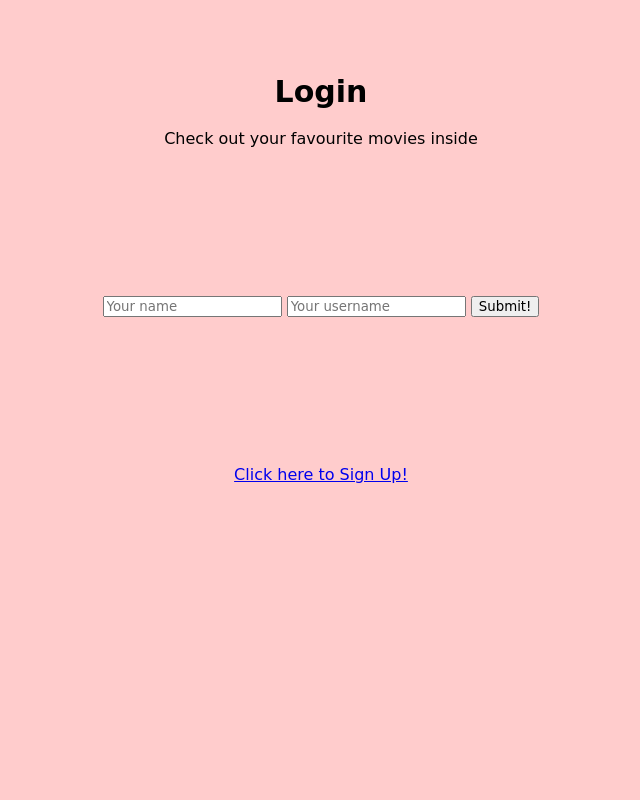
After one commit to csc4350-sp22/milestone2-vsrikakulapu1, a Flask app: page /loginPage in a window 1280 px wide. The commit adds this page. Shown: the whole page, without its empty margins (319-959 px from the left). Run offline with Flask 2, Linux system fonts and the light colour scheme.

Commit message:
first commit with all files

```diff
--- a/app.py
+++ b/app.py
@@ -1,25 +1,156 @@
-''' This file generates a movie application'''
+""" This file generates a movie application"""
+# pylint: disable=too-few-public-methods
+# pylint: disable=too-many-locals
+# pylint: disable=no-member
 import os
 import random
+import json
 from dotenv import find_dotenv, load_dotenv
 import flask
 import requests
+from flask_login import LoginManager, UserMixin
+from flask_login import login_user, login_required, logout_user
+from flask_sqlalchemy import SQLAlchemy
+from flask import session
 
-#load_dotenv(find_dotenv())
+load_dotenv(find_dotenv())
 
 app = flask.Flask(__name__)
 
-@app.route('/')
+app.config["SECRET_KEY"] = "a safe and secure secret key is used here"
+# Point SQLAlchemy to your Heroku database
+app.config["SQLALCHEMY_DATABASE_URI"] = os.getenv("UP_DATABASE_URL")
+# Gets rid of a warning
+app.config["SQLALCHEMY_TRACK_MODIFICATIONS"] = False
+
+db = SQLAlchemy(app)
+
+login_manager = LoginManager(app)
+login_manager.login_view = "app.login"
+login_manager.init_app(app)
+
+
+@login_manager.user_loader
+def load_user(user_id):
+    """This function is used to load user"""
+    # since the user_id is just the primary key of our user table, use it in the query for the user
+    return User.query.get(int(user_id))
+
+
+class User(db.Model, UserMixin):
+    """This class is used to create User database"""
+
+    __tablename__ = "users"
+    id = db.Column(db.Integer(), primary_key=True)
+    name = db.Column(db.String(100))
+    username = db.Column(db.String(50), nullable=False, unique=True)
+
+
+class Reviews(db.Model):
+    """This class is used to create Reviews database"""
+
+    __tablename__ = "reviews"
+    id = db.Column(db.Integer(), primary_key=True, autoincrement=True)
+    username = db.Column(db.String(50), nullable=False, unique=False)
+    rating = db.Column(db.Integer())
+    review = db.Column(db.String(300))
+    movie_id = db.Column(db.Integer())
+
+
+db.create_all()
+
+
+@app.route("/")
+def start():
+    """This function is called on landing page to sign up"""
+    value = 0
+    page = 0
+    if "page" in session:
+        page = session["page"]
+    if "user_exists" in session:
+        if session["user_exists"]:
+            value = 1
+    return flask.render_template("sign.html", value=value, page=page)
+
+
+@app.route("/signUpPage", methods=["GET", "POST"])
+def sign():
+    """This function is called on signUpPage to store the form data"""
+    # code to validate and add user to database goes here
+    name = flask.request.form.get("name")
+    username = flask.request.form.get("username")
+    # if this returns a user, then the username already exists in database
+    user = User.query.filter_by(username=username).first()
+
+    if user:
+        # if a user is found, we want to redirect back to signup page so user can try again
+        session["user_exists"] = True
+        session["page"] = 1
+        return flask.redirect(flask.url_for("start"))
+
+    # create a new user with the form data. Hash the password so the plaintext version isn't saved.
+    new_user = User(username=username, name=name)
+
+    # add the new user to the database
+    db.session.add(new_user)
+    db.session.commit()
+    return flask.render_template("login.html")
+
+
+@app.route("/loginPage", methods=["GET", "POST"])
+def login():
+    """This function is called on loginPage to store the form data"""
+    if flask.request.method == "GET":
+        return flask.render_template("login.html")
+
+    username = flask.request.form.get("username")
+    user = User.query.filter_by(username=username).first()
+
+    # check if the user actually exists
+    if not user:
+        session["user_exists"] = False
+        session["page"] = 2
+        # if the user doesn't exist, go to / page
+        return flask.redirect(flask.url_for("start"))
+
+    login_user(user)
+    messages = json.dumps({"username": username})
+    session["username"] = username
+    return flask.redirect(flask.url_for("trendset", messages=messages))
+
+
+@app.route("/other_page")
 def trendset():
-    ''' This function is called on landing page to output movie details'''
+    """This function is called on landing page to output movie details"""
+    username = session["username"]
+    print(username)
     movie_ids = [767, 460458, 634649, 566525]
     movie_id = str(random.choice(movie_ids))
-    load_dotenv(find_dotenv())
     api_key = os.getenv("API_KEY")
-    base_url = "https://api.themoviedb.org/3/movie/"+\
-        movie_id+"?api_key="+ api_key +"&language=en-US"
-    config_url = "https://api.themoviedb.org/3/configuration?api_key="+ api_key
+    base_url = (
+        "https://api.themoviedb.org/3/movie/"
+        + movie_id
+        + "?api_key="
+        + api_key
+        + "&language=en-US"
+    )
+    config_url = "https://api.themoviedb.org/3/configuration?api_key=" + api_key
     params = {}
+
+    movie_reviews = Reviews.query.filter_by(movie_id=movie_id).all()
+    reviews = []
+    for class_instance in movie_reviews:
+        review = vars(class_instance)
+        this_user = 1 if session["username"] == review["username"] else 0
+        review = {
+            "rating": review["rating"],
+            "movie_id": review["movie_id"],
+            "username": review["username"],
+            "review": review["review"],
+            "id": review["id"],
+            "this_user": this_user,
+        }
+        reviews.append(review)
 
     response = requests.get(
         base_url,
@@ -30,47 +161,78 @@ def trendset():
         params=params,
     )
     response_config = response_config.json()
-    img_url = response_config['images']['base_url']+ response_config['images']['poster_sizes'][6]
+    img_url = (
+        response_config["images"]["base_url"]
+        + response_config["images"]["poster_sizes"][6]
+    )
     response_json = response.json()
 
     try:
         genres_str = ""
-        for genre in response_json['genres']:
-            genres_str = genre["name"] + ", " +genres_str
-        movie_vals = {'title': response_json['title'],
-                      'tagline': response_json['tagline'],
-                      'genres': genres_str,
-                      'poster_image': img_url + response_json['poster_path'],
-                       'wiki_url' : get_wikipage(response_json['title'])}
-        return flask.render_template("index.html", movie_vals = movie_vals)
+        for genre in response_json["genres"]:
+            genres_str = genre["name"] + ", " + genres_str
+        movie_vals = {
+            "title": response_json["title"],
+            "tagline": response_json["tagline"],
+            "genres": genres_str,
+            "poster_image": img_url + response_json["poster_path"],
+            "wiki_url": get_wikipage(response_json["title"]),
+        }
+        return flask.render_template(
+            "index.html",
+            movie_vals=movie_vals,
+            movie_id=movie_id,
+            username=username,
+            reviews=reviews,
+        )
     except KeyError:
         return "Couldn't fetch movies!"
 
+
 def get_wikipage(name):
-    ''' This function is used to get the wikipedia link
-    relating to a specific name given as argument'''
+    """This function is used to get the wikipedia link
+    relating to a specific name given as argument"""
     wiki_url = "https://en.wikipedia.org/?curid="
-    session = requests.Session()
+    session_val = requests.Session()
     url = "https://en.wikipedia.org/w/api.php"
     page_id = 0
 
-    params = {
-        "action": "query",
-        "format": "json",
-        "list": "search",
-        "srsearch": name
-    }
+    params = {"action": "query", "format": "json", "list": "search", "srsearch": name}
 
-    response = session.get(url=url, params=params)
+    response = session_val.get(url=url, params=params)
     data = response.json()
 
-    for val in data['query']['search']:
-        if val['title'] == name:
-            page_id = val['pageid']
+    for val in data["query"]["search"]:
+        if val["title"] == name:
+            page_id = val["pageid"]
     wiki_url = wiki_url + str(page_id)
     return wiki_url
-app.run(
-    host=os.getenv('IP', '0.0.0.0'),
-    port=int(os.getenv('PORT', '8080')),
-    debug=True
-)
+
+
+@app.route("/save_reviews", methods=["GET", "POST"])
+def mv_reviews():
+    """This function is used to store the reviews in database"""
+    # code to validate and add user to database goes here
+    rating = flask.request.form.get("rating")
+    review = flask.request.form.get("review")
+    username = session["username"]
+    movie_id = flask.request.form.get("movieid")
+    # create a new review_user with the form data.
+    reviewed_user = Reviews(
+        username=username, rating=rating, review=review, movie_id=movie_id
+    )
+    # add the new review_user to the database
+    db.session.add(reviewed_user)
+    db.session.commit()
+    return flask.redirect(flask.url_for("trendset"))
+
+
+@app.route("/logout")
+@login_required
+def logout():
+    """This function is used to logout"""
+    logout_user()
+    return flask.redirect(flask.url_for("login"))
+
+
+app.run(host="localhost", port=int(os.getenv("PORT", "8080")), debug=True)
--- a/requirements.txt
+++ b/requirements.txt
@@ -1,3 +1,5 @@
 Flask
 requests
 python-dotenv
+psycopg2-binary
+Flask-SQLAlchemy==2.1
--- a/static/style.css
+++ b/static/style.css
@@ -2,8 +2,28 @@ body {
     font-family: cursive;
     padding: 0;
     margin: 0;
+    display: grid;
 
    }
+
+
+.formClass{
+  padding-top: 20px;
+  margin-top: 10%;
+  margin-bottom: 10%;
+  padding-bottom: 20px;
+
+}
+
+.headings{
+
+padding-top: 10px;
+margin-top: 5%;
+font-size: 30px;
+font-style: cursive;
+
+
+}
 
 .container {
     display: inline-block;
@@ -56,7 +76,6 @@ img{
 
 }
 
-
 .hoverimg {
   position: relative;
   width: 50%;
@@ -97,6 +116,16 @@ img{
   transform: translate(-50%, -50%);
   -ms-transform: translate(-50%, -50%);
 }
+
+.my_form {
+margin-top: 0px;
+}
+
+.second_block {
+  background: beige;
+  padding-top: 20px;
+}
+
 *{
 	font-family: cursive !important;
 }
--- /dev/null
+++ b/templates/login.html
@@ -0,0 +1,28 @@
+<html>
+    <head>
+        <link href="/static/style.css" rel="stylesheet"/>
+        <style>
+
+         body {
+
+            background-color: #ffcccc;
+            max-width: 100%;
+            height: auto;
+
+         }
+      </style>
+    </head>
+    <body>
+        <center><div>
+    <h1 class="headings">Login</h1>
+        <p>Check out your favourite movies inside</p>
+        <form class = "formClass" method="POST" action="/loginPage">
+            <input type="text" name="name" id="name" placeholder="Your name" />
+            <input type="text" name="username" id="username" placeholder="Your username" />
+            <input type="submit" value="Submit!"/>
+        </form>
+        <a href="/" >Click here to Sign Up!</a>
+    </div></center>
+ </body>
+
+</html>
```
Also changed, not shown: templates/base.html (added, +21 -0 lines), templates/index.html (+39 -1 lines), templates/sign.html (added, +38 -0 lines).
